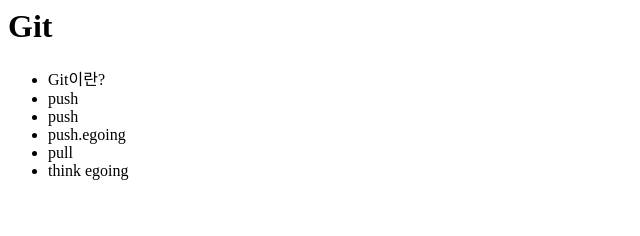
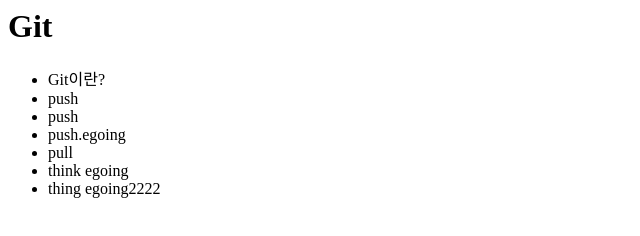
Before and after one commit to sonickaka/opentutorials_git_sonickaka, a plain HTML site: page index.html in a window 1280 px wide. Shown: the whole page, without its empty margins (0-640 px from the left). Drawn offline with Linux system fonts and the light colour scheme.

Commit message:
think egoing2

```diff
--- a/index.html
+++ b/index.html
@@ -13,6 +13,7 @@
             <li>push.egoing</li>
             <li>pull</li>
             <li>think egoing</li>
+            <li>thing egoing2222</li>
         </ul>
     </body>
     <head></head>
```
